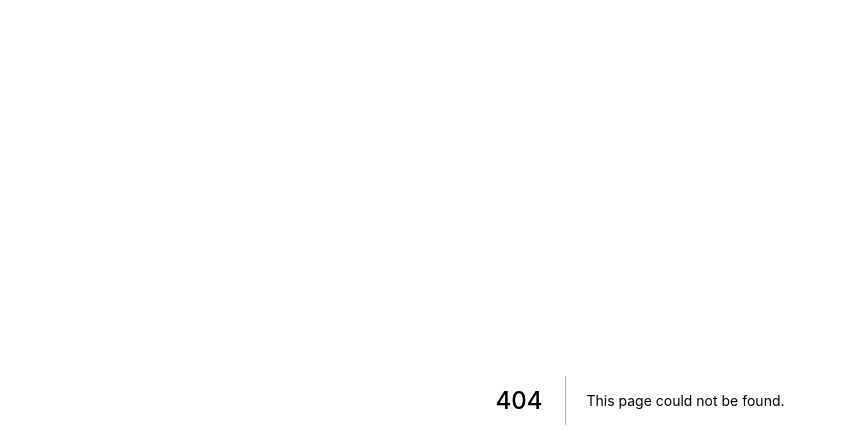
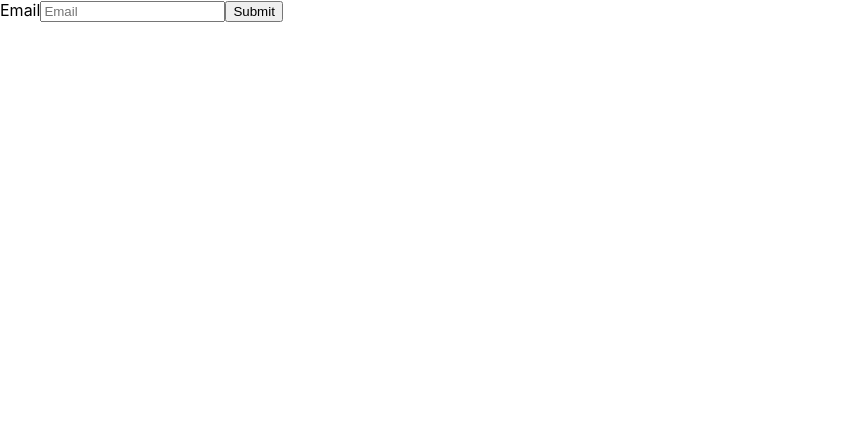
Before and after one commit to Austin2Shih/TortlePoll-Live-polling-website, a Next.js app: page /resetPassword in a window 1280 px wide. Before the commit this address had no page. Shown: the top 448 px of the page, without its empty margins (0-846 px from the left). Built offline with nearby package versions, Linux system fonts and the light colour scheme.

Commit message:
Added password reset

```diff
--- /dev/null
+++ b/pages/resetPassword.js
@@ -0,0 +1,39 @@
+import React, { useState } from "react";
+import { useRouter } from "next/router";
+import {auth} from '../util/firebase';
+import { sendPasswordResetEmail } from 'firebase/auth';
+import Link from 'next/link';
+
+export default function FirebaseAuth() {
+  const [email, setEmail] = useState("");
+  const [message, setMessage] = useState("")
+  const [error, setError] = useState(null)
+  const router = useRouter();
+
+  function handleReset(e) {
+    e.preventDefault();
+    sendPasswordResetEmail(auth, email, password)
+      .then(() => {
+        setMessage("Check your email to reset your password")
+      }).catch((error) => {
+        setError(error.message)
+        console.log("ERROR: ", error)
+      })
+  }
+
+  return (
+    <div>
+        {error}
+        <form onSubmit={handleReset}>
+          <label>Email</label>
+          <input
+            onChange={(e) => setEmail(e.target.value)}
+            value={email}
+            type="email"
+            placeholder="Email">
+          </input>
+          <input type="submit"></input>
+        </form>
+    </div>
+  );
+}
```
Also changed, not shown: pages/login.js (+7 -1 lines).
